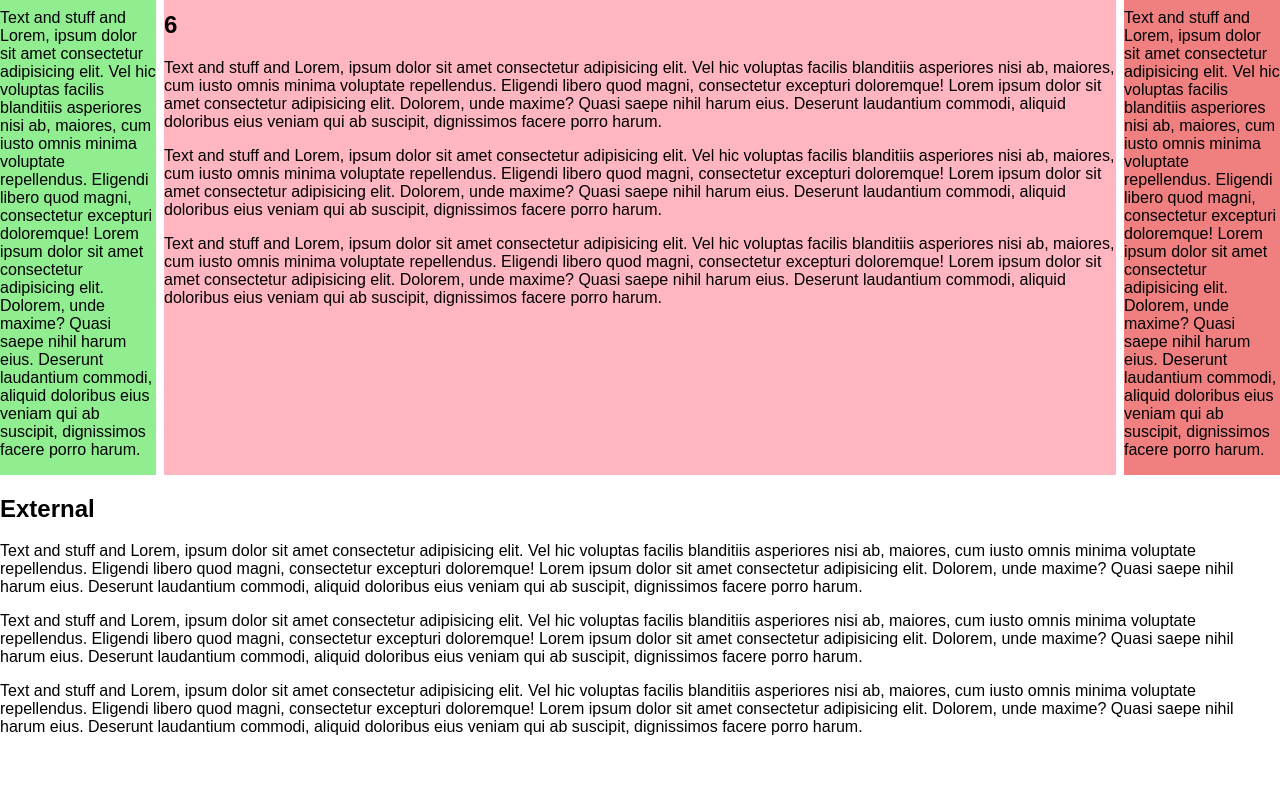
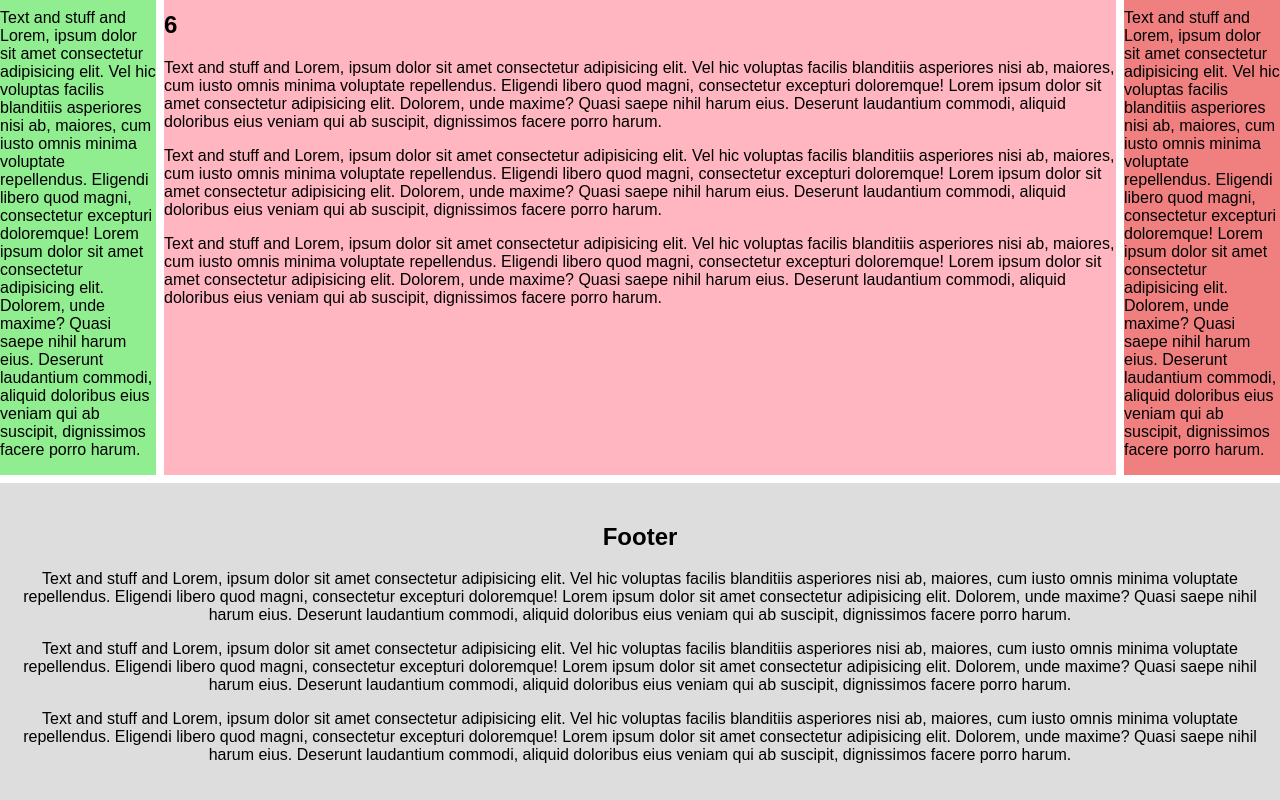
Before and after one commit to room3bnicholas/PortfolioWebsite, a plain HTML site: page index.html in a window 1280 px wide. Shown: the part 1405-2205 px from the top of the page. Before the commit the page ends 2157 px from the top, so only its background shows below. Drawn offline with Linux system fonts and the light colour scheme.

Commit message:
Basic grid with footer

```diff
--- a/index.html
+++ b/index.html
@@ -116,11 +116,9 @@
                     Text and stuff and Lorem, ipsum dolor sit amet consectetur adipisicing elit. Vel hic voluptas facilis blanditiis asperiores nisi ab, maiores, cum iusto omnis minima voluptate repellendus. Eligendi libero quod magni, consectetur excepturi doloremque! Lorem ipsum dolor sit amet consectetur adipisicing elit. Dolorem, unde maxime? Quasi saepe nihil harum eius. Deserunt laudantium commodi, aliquid doloribus eius veniam qui ab suscipit, dignissimos facere porro harum.
                 </p>
             </div>
-        </div>
 
-
-        <div>
-            <h2>External</h2>
+            <div class="footer">
+                <h2>Footer</h2>
                 <p>
                     Text and stuff and Lorem, ipsum dolor sit amet consectetur adipisicing elit. Vel hic voluptas facilis blanditiis asperiores nisi ab, maiores, cum iusto omnis minima voluptate repellendus. Eligendi libero quod magni, consectetur excepturi doloremque! Lorem ipsum dolor sit amet consectetur adipisicing elit. Dolorem, unde maxime? Quasi saepe nihil harum eius. Deserunt laudantium commodi, aliquid doloribus eius veniam qui ab suscipit, dignissimos facere porro harum.
                 </p>
@@ -131,6 +129,10 @@
                     Text and stuff and Lorem, ipsum dolor sit amet consectetur adipisicing elit. Vel hic voluptas facilis blanditiis asperiores nisi ab, maiores, cum iusto omnis minima voluptate repellendus. Eligendi libero quod magni, consectetur excepturi doloremque! Lorem ipsum dolor sit amet consectetur adipisicing elit. Dolorem, unde maxime? Quasi saepe nihil harum eius. Deserunt laudantium commodi, aliquid doloribus eius veniam qui ab suscipit, dignissimos facere porro harum.
                 </p>
             </div>
+        </div>
+
+
+
 
         <!-- JavaScript File (Keep at bottom for improved loading)-->
         <script src="script.js"></script>
--- a/style.css
+++ b/style.css
@@ -175,3 +175,12 @@ body {
     grid-row: 4;
     background-color: lightpink;
 }
+
+/* Footer - spans full width at the bottom */
+.footer {
+    grid-column: 1 / -1;
+    grid-row: 5; /* Place it at the bottom */
+    background-color: #ddd;
+    text-align: center;
+    padding: 20px;
+}
```
Lines whose indentation alone changed are shown as unchanged.
